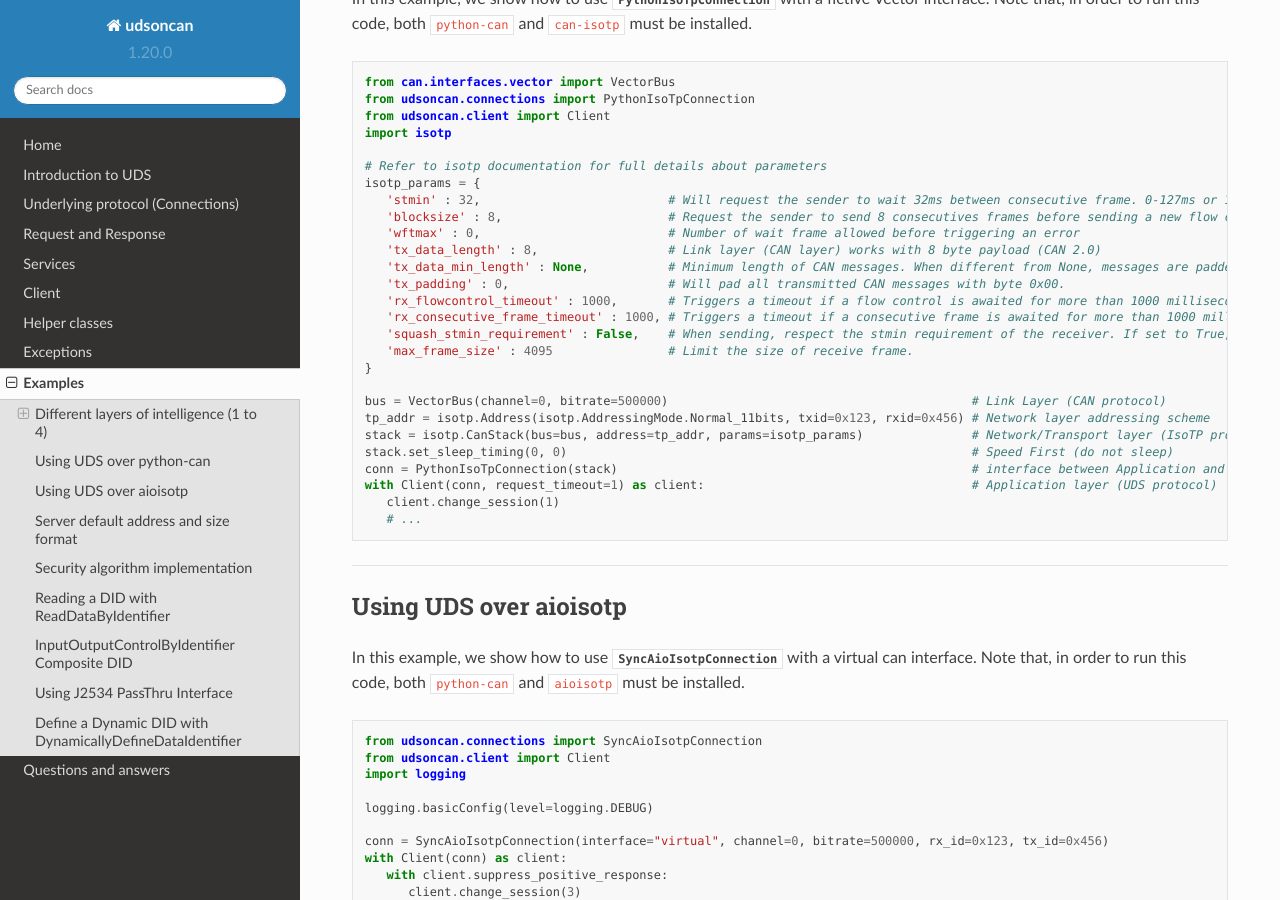
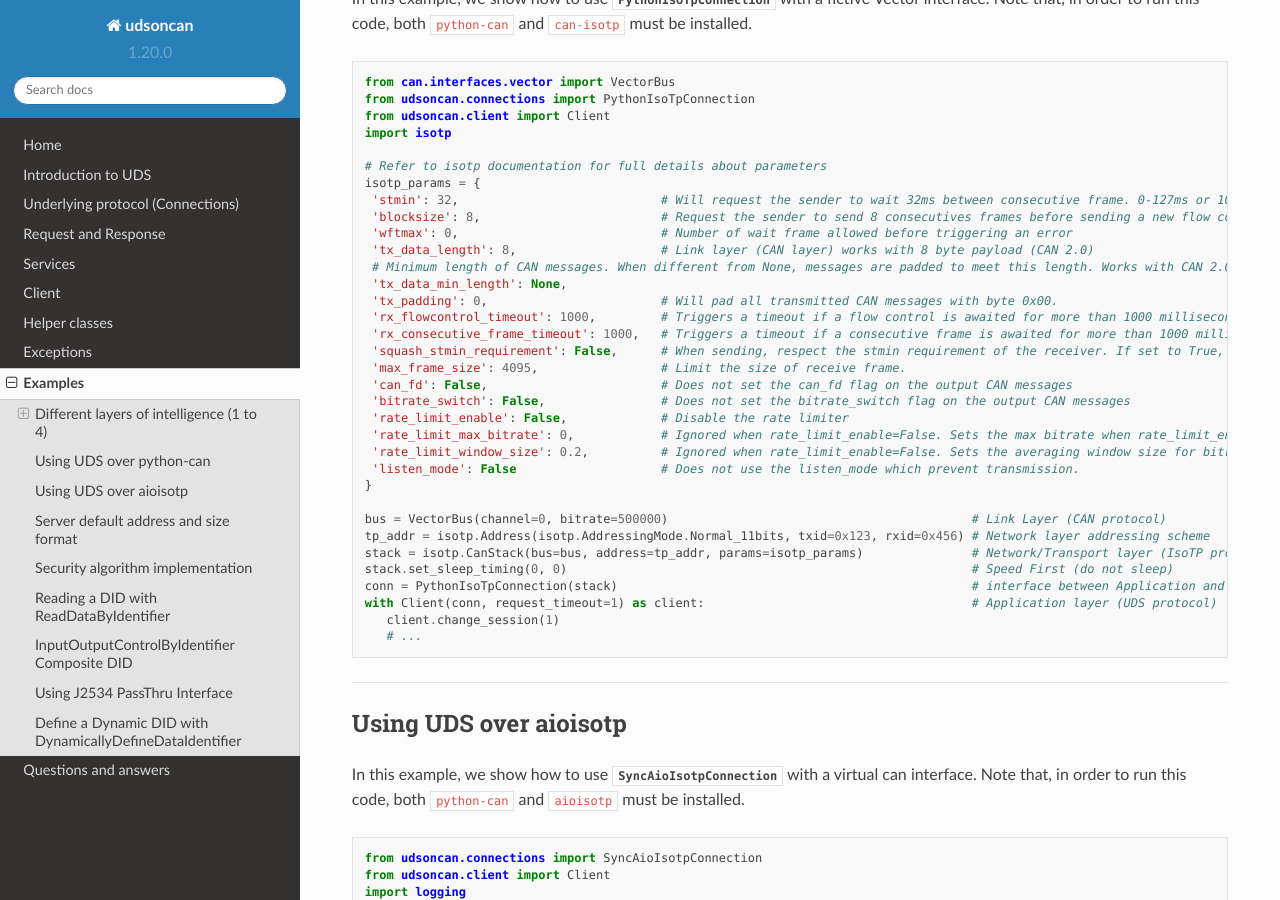
Before and after one commit to pylessard/python-udsoncan, a Sphinx documentation site: the page built from doc/source/udsoncan/examples.rst, in a window 1280 px wide and 900 px high, scrolled down 1252 px. Built offline with Sphinx 7.4.7 and the Read the Docs theme 2.0.0, drawn with Linux system fonts in a browser that asks for light colours.

Commit message:
Updated example to include more isotp params

```diff
--- a/doc/source/udsoncan/examples.rst
+++ b/doc/source/udsoncan/examples.rst
@@ -79,16 +79,23 @@ Note that, in order to run this code, both ``python-can`` and ``can-isotp`` must
 
    # Refer to isotp documentation for full details about parameters
    isotp_params = {
-      'stmin' : 32,                          # Will request the sender to wait 32ms between consecutive frame. 0-127ms or 100-900ns with values from 0xF1-0xF9
-      'blocksize' : 8,                       # Request the sender to send 8 consecutives frames before sending a new flow control message
-      'wftmax' : 0,                          # Number of wait frame allowed before triggering an error
-      'tx_data_length' : 8,                  # Link layer (CAN layer) works with 8 byte payload (CAN 2.0)
-      'tx_data_min_length' : None,           # Minimum length of CAN messages. When different from None, messages are padded to meet this length. Works with CAN 2.0 and CAN FD.
-      'tx_padding' : 0,                      # Will pad all transmitted CAN messages with byte 0x00.
-      'rx_flowcontrol_timeout' : 1000,       # Triggers a timeout if a flow control is awaited for more than 1000 milliseconds
-      'rx_consecutive_frame_timeout' : 1000, # Triggers a timeout if a consecutive frame is awaited for more than 1000 milliseconds
-      'squash_stmin_requirement' : False,    # When sending, respect the stmin requirement of the receiver. If set to True, go as fast as possible.
-      'max_frame_size' : 4095                # Limit the size of receive frame.
+    'stmin': 32,                            # Will request the sender to wait 32ms between consecutive frame. 0-127ms or 100-900ns with values from 0xF1-0xF9
+    'blocksize': 8,                         # Request the sender to send 8 consecutives frames before sending a new flow control message
+    'wftmax': 0,                            # Number of wait frame allowed before triggering an error
+    'tx_data_length': 8,                    # Link layer (CAN layer) works with 8 byte payload (CAN 2.0)
+    # Minimum length of CAN messages. When different from None, messages are padded to meet this length. Works with CAN 2.0 and CAN FD.
+    'tx_data_min_length': None,
+    'tx_padding': 0,                        # Will pad all transmitted CAN messages with byte 0x00.
+    'rx_flowcontrol_timeout': 1000,         # Triggers a timeout if a flow control is awaited for more than 1000 milliseconds
+    'rx_consecutive_frame_timeout': 1000,   # Triggers a timeout if a consecutive frame is awaited for more than 1000 milliseconds
+    'squash_stmin_requirement': False,      # When sending, respect the stmin requirement of the receiver. If set to True, go as fast as possible.
+    'max_frame_size': 4095,                 # Limit the size of receive frame.
+    'can_fd': False,                        # Does not set the can_fd flag on the output CAN messages
+    'bitrate_switch': False,                # Does not set the bitrate_switch flag on the output CAN messages
+    'rate_limit_enable': False,             # Disable the rate limiter
+    'rate_limit_max_bitrate': 0,            # Ignored when rate_limit_enable=False. Sets the max bitrate when rate_limit_enable=True
+    'rate_limit_window_size': 0.2,          # Ignored when rate_limit_enable=False. Sets the averaging window size for bitrate calculation when rate_limit_enable=True
+    'listen_mode': False                    # Does not use the listen_mode which prevent transmission.
    }
 
    bus = VectorBus(channel=0, bitrate=500000)                                          # Link Layer (CAN protocol)
```
